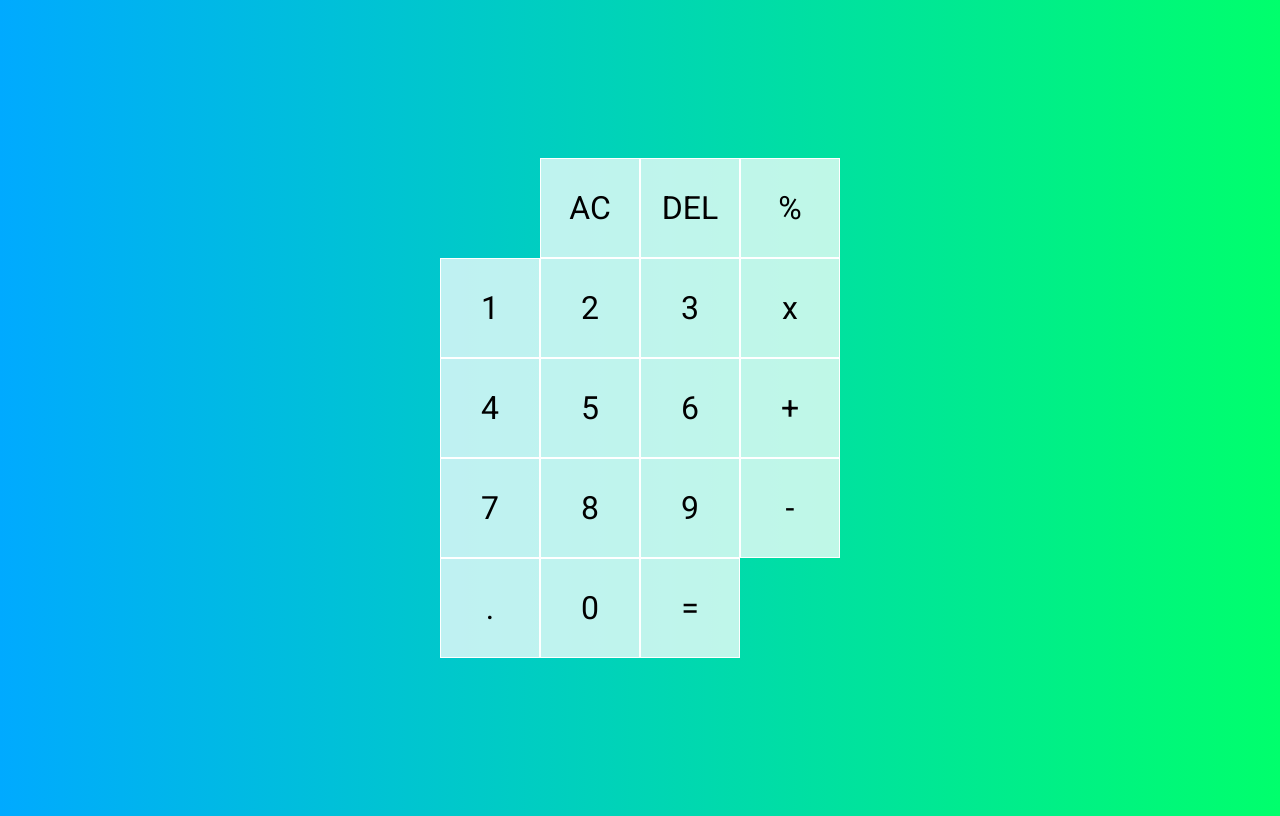
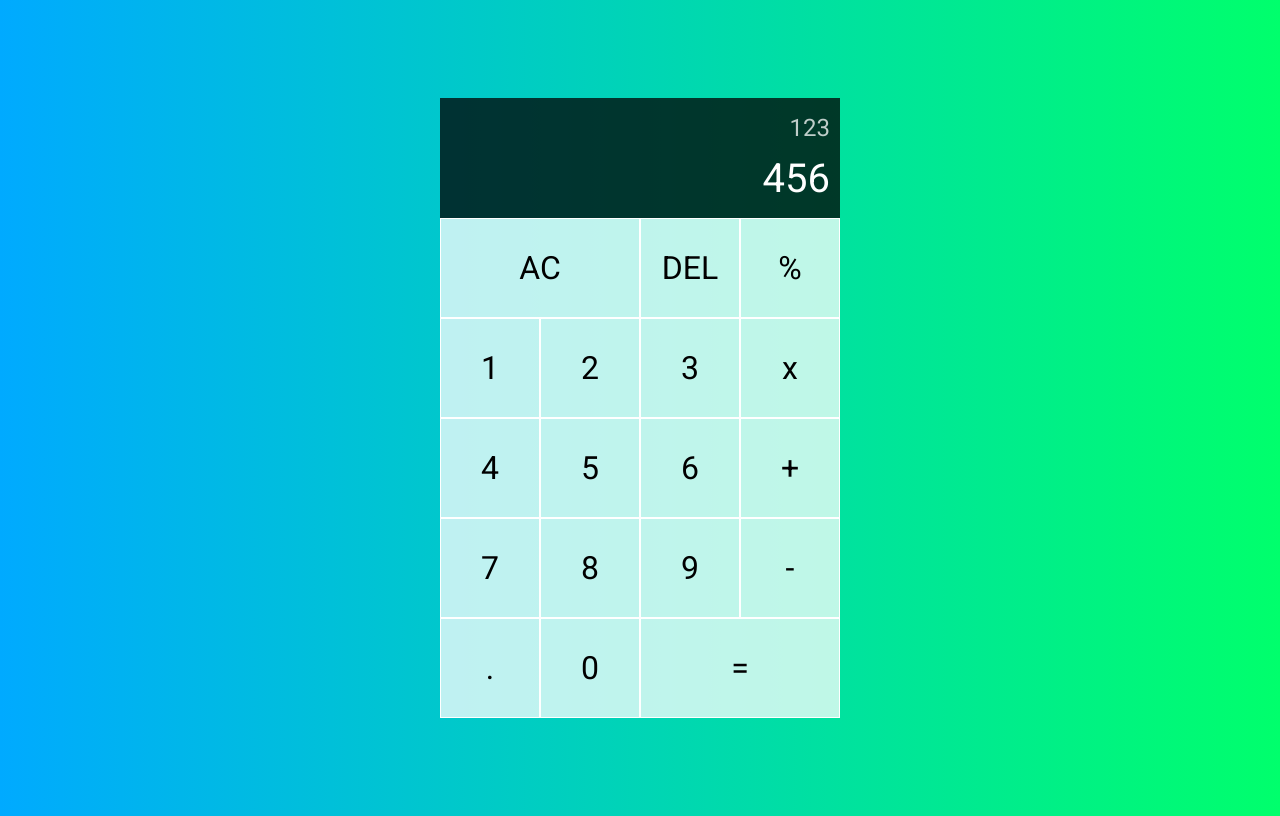
Before and after one commit to vinayakvj/Simple-Calculator, a plain HTML site: page index.html in a window 1280 px wide. Drawn offline with Linux system fonts and the light colour scheme.

Commit message:
css done

```diff
--- a/index.html
+++ b/index.html
@@ -10,8 +10,8 @@
   <body>
     <div class="calculator-grid">
       <div class="output">
-        <div class="prev-operand"></div>
-        <div class="current-opernad"></div>
+        <div class="prev-operand">123</div>
+        <div class="current-operand">456</div>
       </div>
       <button class="span-two">AC</button>
       <button>DEL</button>
--- a/style.css
+++ b/style.css
@@ -14,7 +14,7 @@ body {
   align-content: center;
   min-height: 100vh;
   grid-template-columns: repeat(4, 100px);
-  grid-template-rows: repeat(5, 100px);
+  grid-template-rows: minmax(120px, auto) repeat(5, 100px);
 }
 
 .calculator-grid > button {
@@ -28,3 +28,29 @@ body {
 .calculator-grid > button:hover {
   background-color: rgb(255, 255, 255, 0.9);
 }
+
+.span-two {
+  grid-column: span 2;
+}
+
+.output {
+  grid-column: 1/-1;
+  background-color: rgb(0, 0, 0, 0.75);
+  display: flex;
+  flex-direction: column;
+  align-items: flex-end;
+  justify-content: space-around;
+  padding: 10px;
+  word-wrap: break-word;
+  word-break: break-all;
+}
+
+.output .prev-operand {
+  color: rgb(255, 255, 255, 0.75);
+  font-size: 1.5rem;
+}
+
+.output .current-operand {
+  color: white;
+  font-size: 2.5rem;
+}
```
